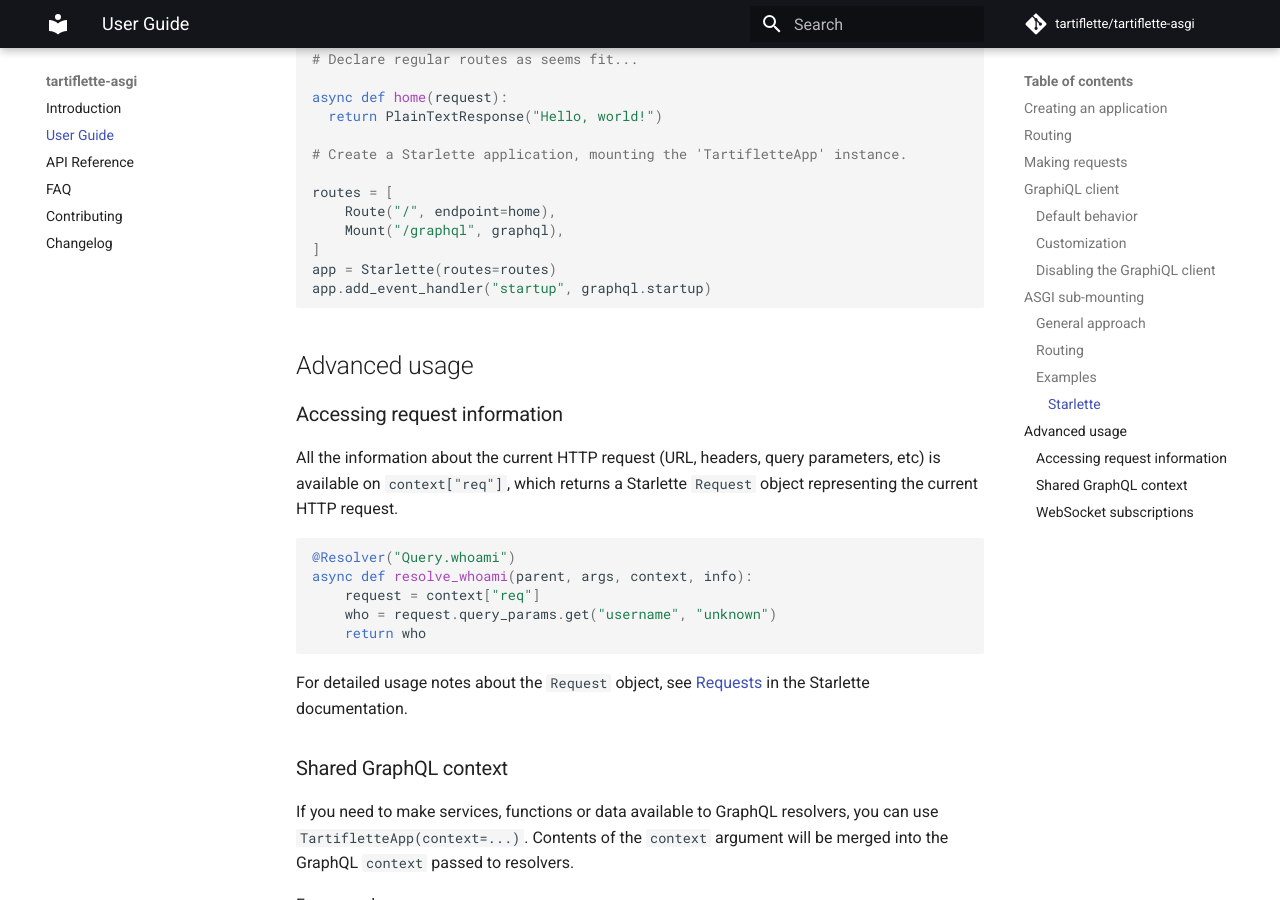
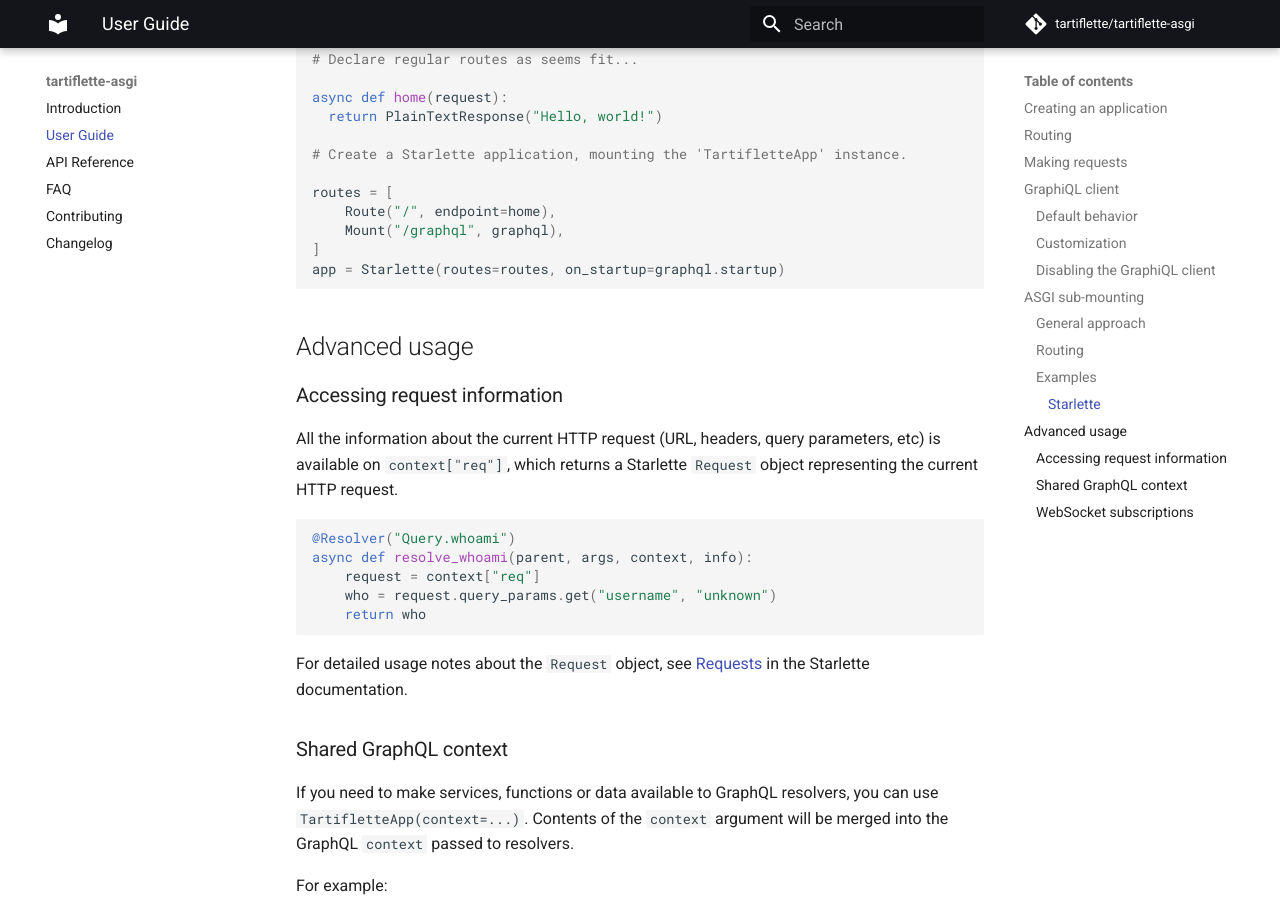
Before and after one commit to tartiflette/tartiflette-asgi, an MkDocs documentation site: the page built from docs/usage.md, in a window 1280 px wide and 900 px high, scrolled down 5377 px. Built offline with MkDocs 1.6.1 and Material for MkDocs 9.7.7, drawn with Linux system fonts in a browser that asks for light colours; comment, search, counter and statistics services are not loaded.

Commit message:
doc starlette usage use on_startup params
instead app.add_event_handler

````diff
--- a/docs/usage.md
+++ b/docs/usage.md
@@ -194,8 +194,7 @@ routes = [
     Route("/", endpoint=home),
     Mount("/graphql", graphql),
 ]
-app = Starlette(routes=routes)
-app.add_event_handler("startup", graphql.startup)
+app = Starlette(routes=routes, on_startup=graphql.startup)
 ```
 
 ## Advanced usage
````
